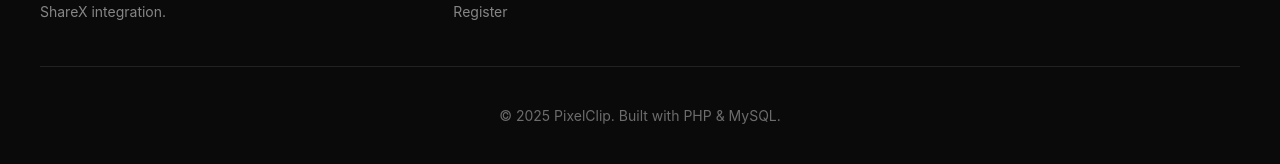
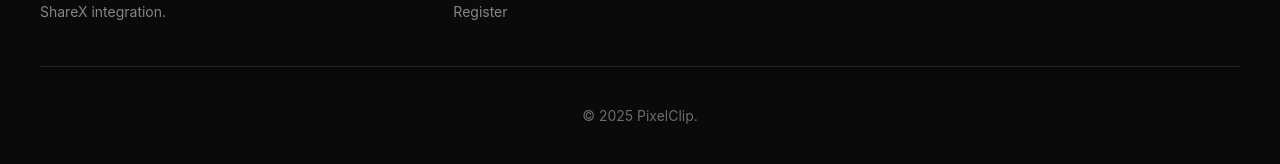
Before and after one commit to iCallum/pixelclip, a PHP site: page / in a window 1280 px wide. Shown: the part 1688-1852 px from the top of the page. Run offline with PHP 8.4, Linux system fonts and the light colour scheme.

Commit message:
Remove 'Built with PHP & MySQL' from footer

```diff
--- a/index.php
+++ b/index.php
@@ -727,8 +727,7 @@ $username = $_SESSION['username'] ?? null;
             </div>
         </div>
         <div class="footer-bottom">
-            &copy; <?php echo date('Y'); ?> PixelClip. Built with PHP & MySQL.
-        </div>
+                            &copy; <?php echo date('Y'); ?> PixelClip.        </div>
     </footer>
 
     <script>
```
